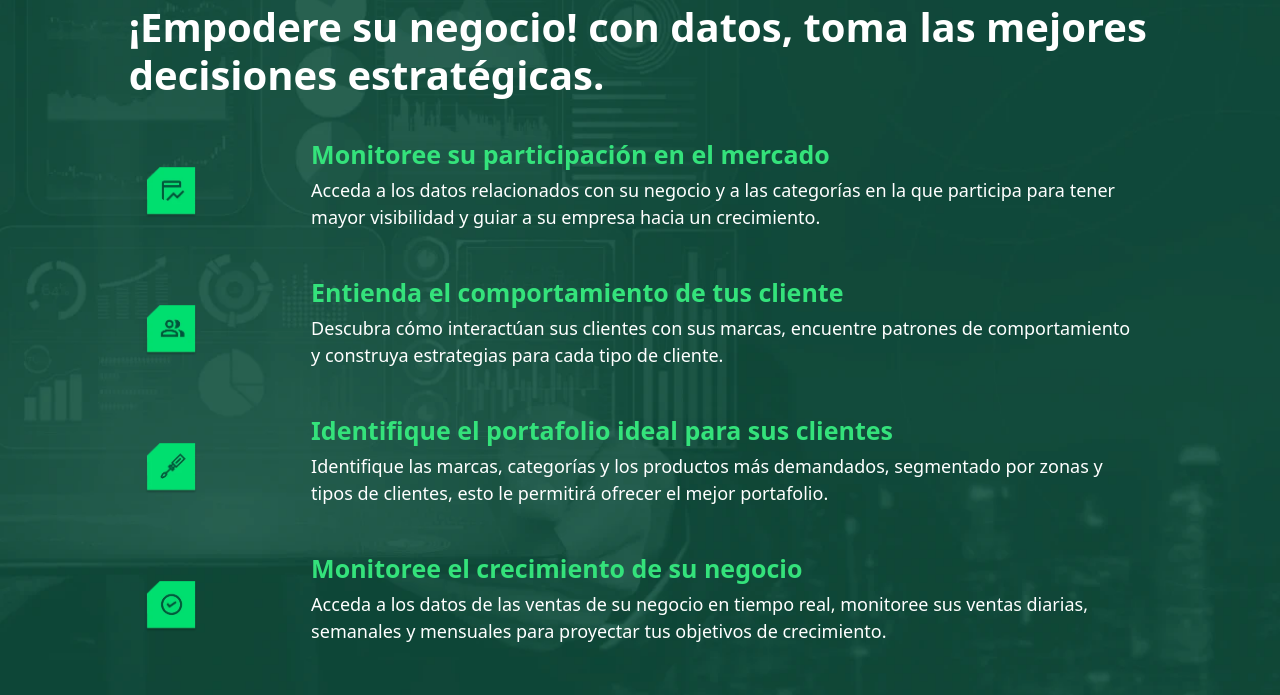
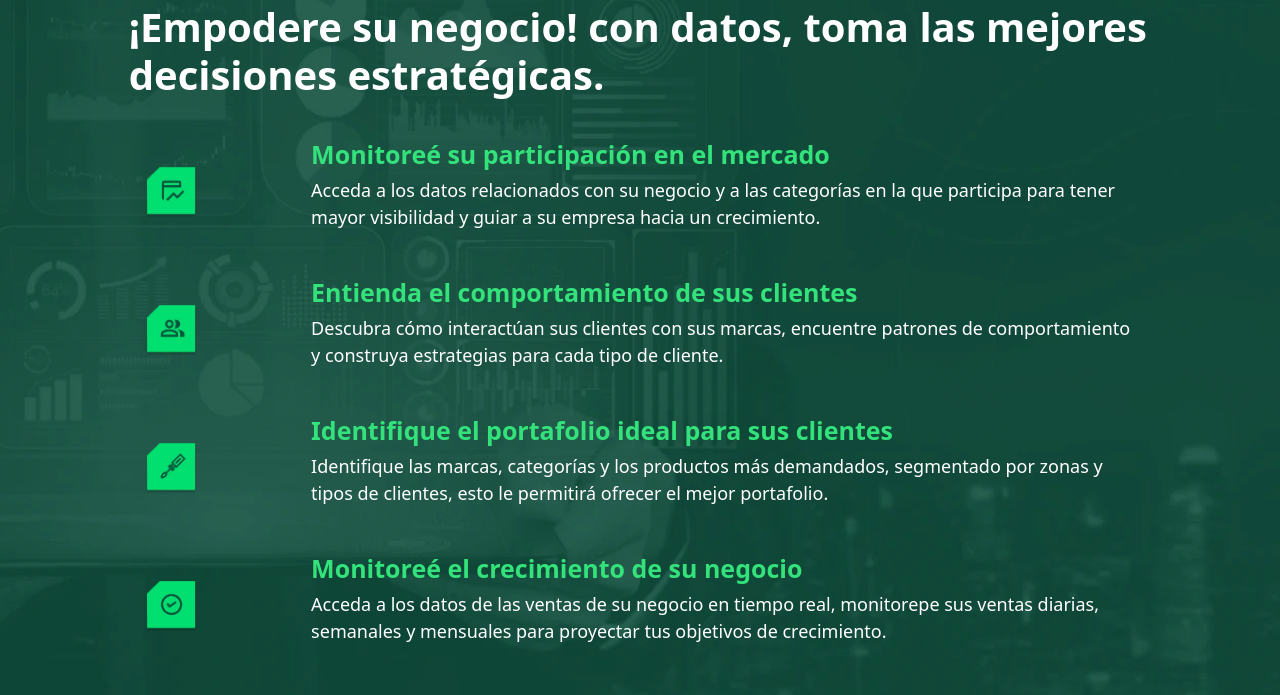
Before and after one commit to TUL-MVP/Marketplace-MX, a plain HTML site: page index.html in a window 1280 px wide. Shown: the part 4160-4855 px from the top of the page. Drawn offline with nearby package versions, Linux system fonts and the light colour scheme; a script that the page names is missing.

Commit message:
fix ortography

```diff
--- a/index.html
+++ b/index.html
@@ -267,7 +267,7 @@
                                 <img class="img-thumbnail" src="assets/img/servicio-1.webp" alt="optimizacion">
                             </div>
                             <div class="col-10">
-                                <h3>Monitoree su participación en el mercado</h3>
+                                <h3>Monitoreé su participación en el mercado</h3>
                                 <p>Acceda a los datos relacionados con su negocio y a las categorías en la que participa para tener mayor visibilidad y guiar a su empresa hacia un crecimiento.</p>
                             </div>
                         </div>
@@ -276,7 +276,7 @@
                                 <img class="img-thumbnail" src="assets/img/servicio-2.webp" alt="gestion de la transparencia">
                             </div>
                             <div class="col-10">
-                                <h3>Entienda el comportamiento de tus cliente</h3>
+                                <h3>Entienda el comportamiento de sus clientes</h3>
                                 <p>Descubra cómo interactúan sus clientes con sus marcas, encuentre patrones de comportamiento y construya estrategias para cada tipo de cliente.</p>
                             </div>
                         </div>
@@ -294,8 +294,8 @@
                                 <img class="img-thumbnail" src="assets/img/servicio-4.webp" alt="reputacion de marca">
                             </div>
                             <div class="col-10">
-                                <h3>Monitoree el crecimiento de su negocio</h3>
-                                <p>Acceda a los datos de las ventas de su negocio en tiempo real, monitoree sus ventas diarias, semanales y mensuales para proyectar tus objetivos de crecimiento.
+                                <h3>Monitoreé el crecimiento de su negocio</h3>
+                                <p>Acceda a los datos de las ventas de su negocio en tiempo real, monitorepe sus ventas diarias, semanales y mensuales para proyectar tus objetivos de crecimiento.
                                 </p>
                             </div>
                         </div>
```
